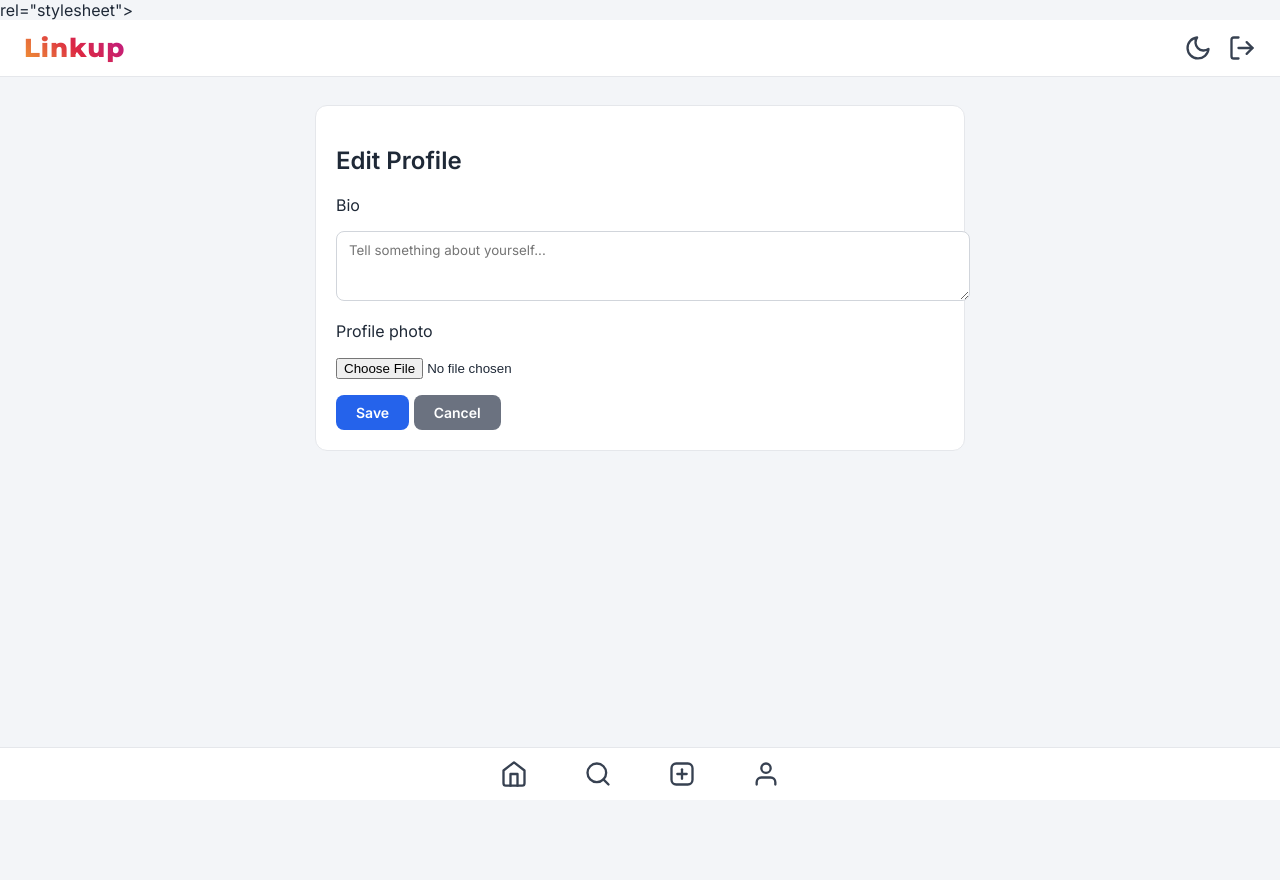
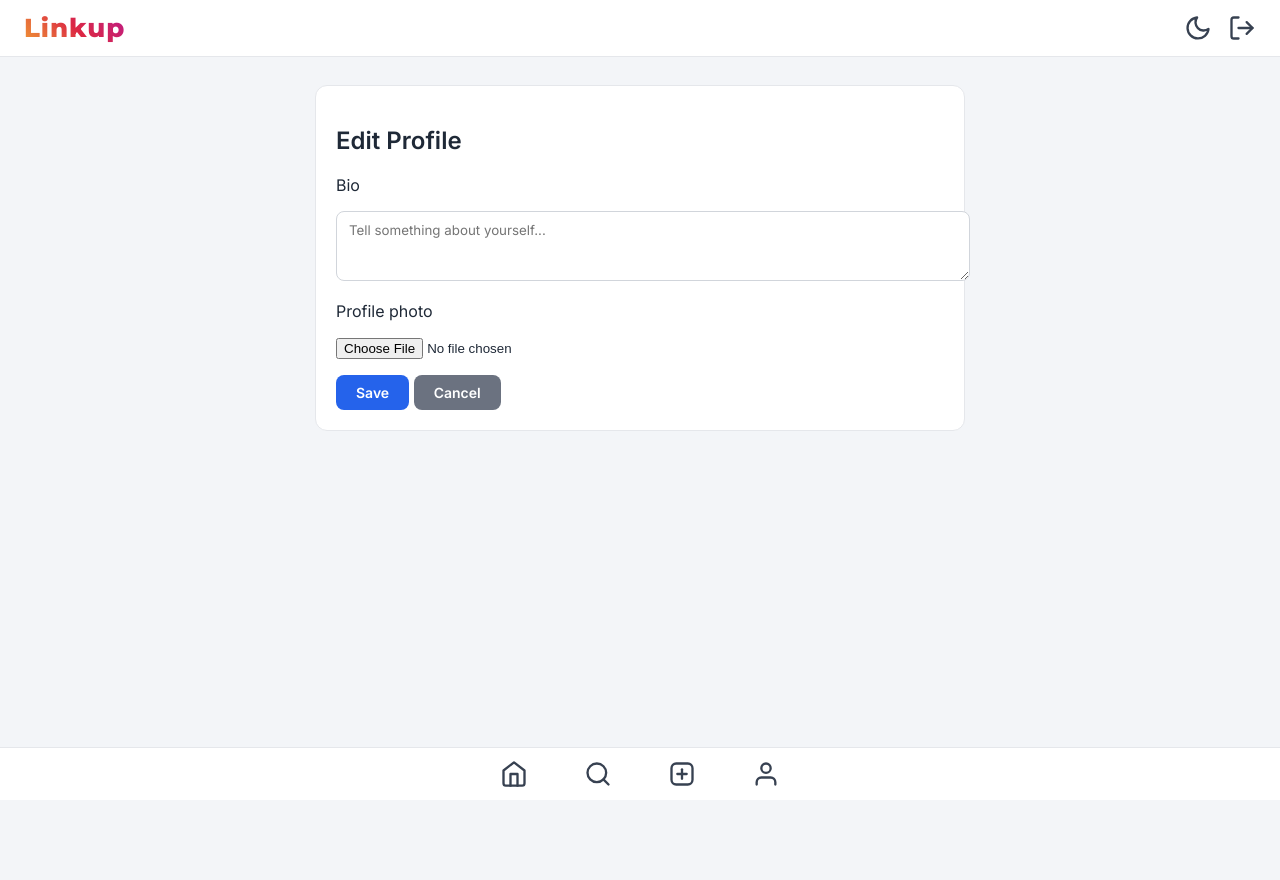
Before and after one commit to komalshriram02-ui/CodeAlpha_SocialMedia, a Django app: page /accounts/profile/edit/ in a window 1280 px wide. Run offline with Django 5.2, Linux system fonts and the light colour scheme; the visitor is signed in with stand-in values (Sample User, id 1); data comes from the database, SQL or seed files in the repository.

Commit message:
Add dark mode and fix font links

```diff
--- a/posts/templates/base.html
+++ b/posts/templates/base.html
@@ -8,9 +8,8 @@
     <link rel="preconnect" href="https://fonts.googleapis.com">
     <link rel="preconnect" href="https://fonts.gstatic.com" crossorigin>
     <link
-        href="https://fonts.googleapis.com/css2?family=Montserrat:wght@700;800&family=Inter:wght@400;500;600&display=swap"
-        <link href="https://fonts.googleapis.com/css2?family=Pacifico&display=swap" rel="stylesheet">
-    rel="stylesheet">
+        href="https://fonts.googleapis.com/css2?family=Montserrat:wght@700;800&family=Inter:wght@400;500;600&family=Pacifico&display=swap"
+        rel="stylesheet">
     <style>
         h * {
             box-sizing: border-box;
```
